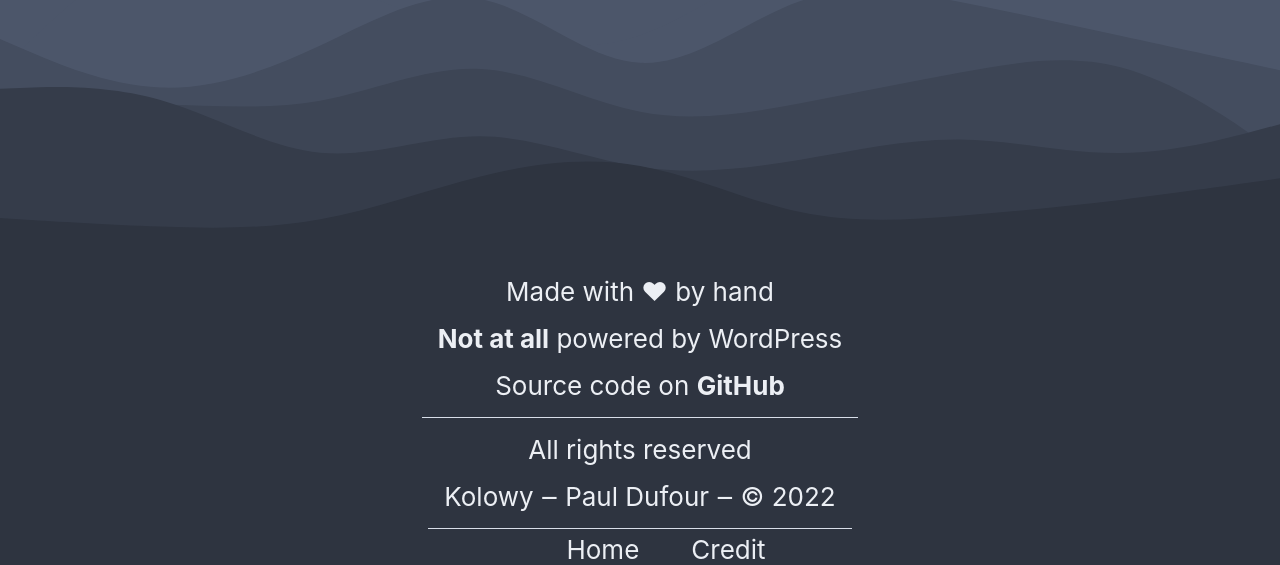
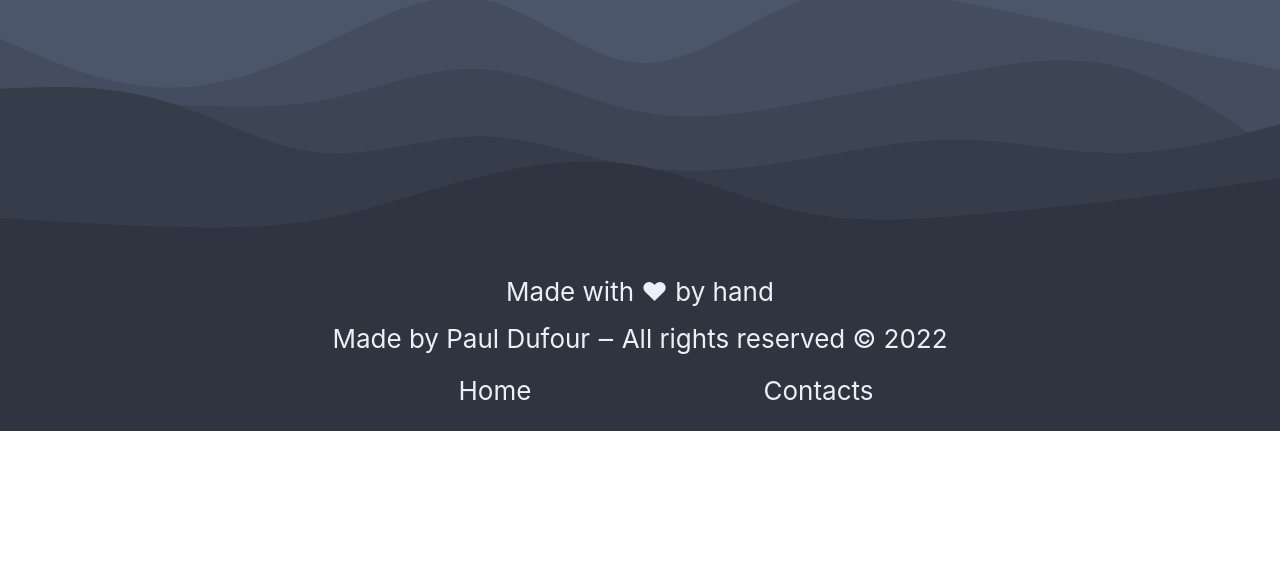
Before and after one commit to kolowy/S2VRweb, a React (Create React App) app: page / in a window 1280 px wide. Shown: the part 1290-1855 px from the top of the page. After the commit the page ends 1721 px from the top, so only its background shows below. Built offline with nearby package versions, Linux system fonts and the light colour scheme.

Commit message:
[FIX] footer v2.0

```diff
--- a/src/css/App.css
+++ b/src/css/App.css
@@ -21,11 +21,6 @@
   border-radius: 45%;
 }
 
-@media (prefers-reduced-motion: no-preference) {
-  .App-logo {
-    animation: App-logo-spin infinite 10s linear;
-  }
-}
 
 div
 {
--- a/src/css/header.css
+++ b/src/css/header.css
@@ -234,15 +234,15 @@
 
 .App-footer-name
 {
-    border-bottom: 1px solid var(--color-text-bis);
     padding: 0em;
     margin: 0em;
+    margin-bottom: 2%;
 }
 
 .App-footer-menu {
     display: flex;
     flex-direction: row;
-    justify-content: space-between;
+    justify-content: space-around;
     align-items: center;
     width: 100%;
     padding-right: 1em;
--- a/src/js/component/footer.js
+++ b/src/js/component/footer.js
@@ -17,22 +17,11 @@ class Footer extends Component {
                 <div className='App-footer-copyright'>
                     <div className='App-footer-name'>
                         <p>Made with <b>&hearts;</b> by hand</p>
-                        <p><b>Not at all</b> powered by WordPress</p>
-                        <p>Source code on <b>GitHub</b></p>
-                    </div>
-                    <div className='App-footer-name'>
-                        <p>All rights reserved</p>
-                        <p>Kolowy ‒ Paul Dufour ‒  © 2022</p>
-                    </div>
-                    <div>
-                        <ul className='App-footer-menu'>
-                            <li className='App-footer-list'>
-                                <Link to="/">Home</Link>
-                            </li>
-                            <li className='App-footer-list'>
-                                <Link to="/credit">Credit</Link>
-                            </li>
-                        </ul>
+                        <p>Made by Paul Dufour ‒ All rights reserved © 2022</p>
+                        <div className='App-footer-menu'>
+                                <Link to="/"><i class="fas fa-home"></i> Home</Link>
+                                <Link to="/credit"><i class="fas fa-address-book"></i> Contacts</Link>
+                        </div>
                     </div>
                 </div>
             </footer>
```
